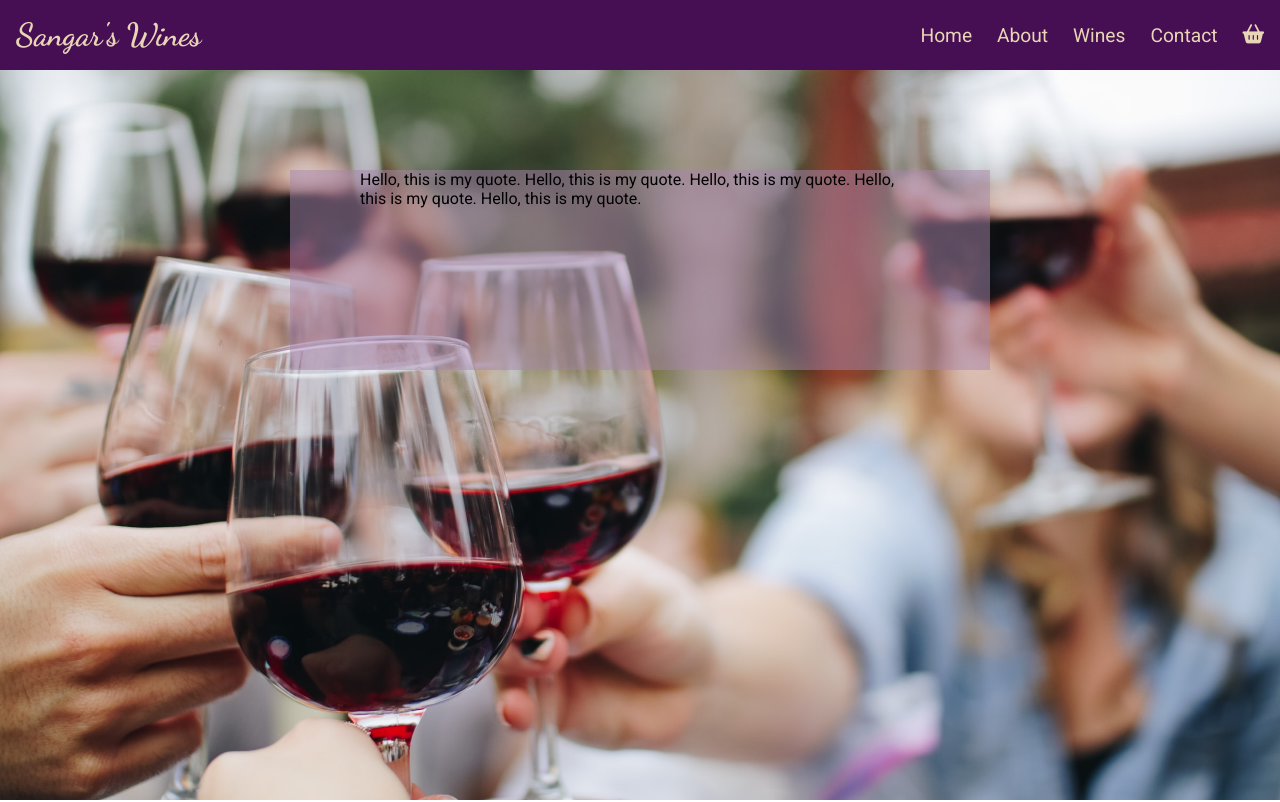
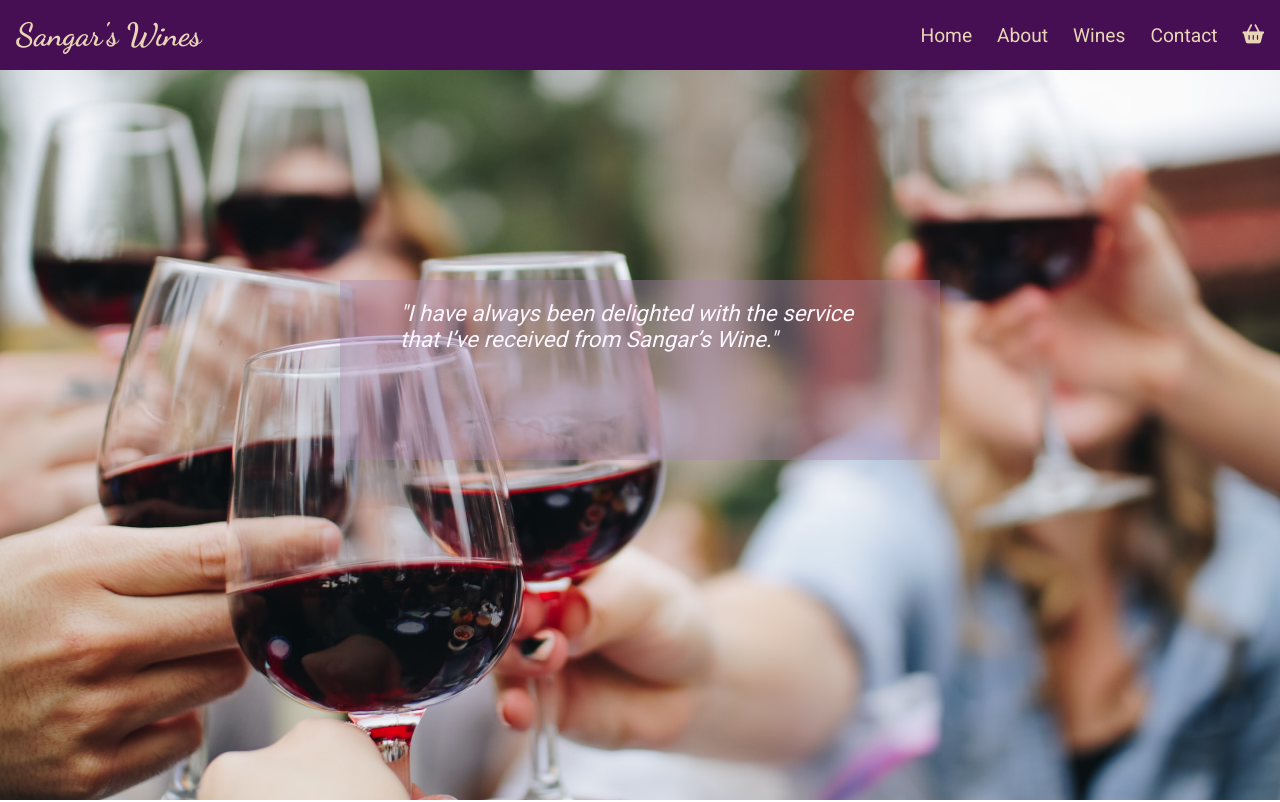
Before and after one commit to 88Hannah/nw-task, a React (Create React App) app: page / in a window 1280 px wide. Shown: the top 802 px of the page. Built offline with nearby package versions, Linux system fonts and the light colour scheme.

Commit message:
Timings calculated and styling started

```diff
--- a/src/components/Quotes.js
+++ b/src/components/Quotes.js
@@ -5,10 +5,10 @@ function Quotes() {
     return (
         <div className="quotes-container">
             <div className="quotes">
-                <p className="quote quote-1">Hello, this is my quote. Hello, this is my quote. Hello, this is my quote. Hello, this is my quote. Hello, this is my quote.</p>
-                <p className="quote quote-2">Second one. Hello, this is my quote. Hello, this is my quote. Hello, this is my quote. Hello, this is my quote.</p>
-                <p className="quote quote-3">Third time. Hello, this is my quote. Hello, this is my quote. Hello, this is my quote. Hello, this is my quote.</p>
-                <p className="quote quote-4">Fourth time. Hello, this is my quote. Hello, this is my quote. Hello, this is my quote. Hello, this is my quote.</p>
+                <p className="quote quote-1"><em>"I have always been delighted with the service that I’ve received from Sangar’s Wine."</em></p>
+                <p className="quote quote-2"><em>"I love receiving my orders from Sangar’s Wines, the quality is always exceptional."</em></p>
+                <p className="quote quote-3"><em>"A friend recommended Sangar’s Wines to me a few years ago and I’ve never looked back."</em></p>
+                <p className="quote quote-4"><em>"Every bottle has been produced to perfection and I savour every drop."</em></p>
             </div>
         </div>
     )
--- a/src/index.css
+++ b/src/index.css
@@ -12,6 +12,7 @@
   --clr-secondary: #E8D5B5;
   --clr-main-light: #FEF7FF;
   --clr-main-medium: #A786AC;
+  --rgb-main-drk: 70, 15, 83;
   --rgb-main-medium: 167, 134, 172;
 
   --ff-logo: 'Dancing Script', cursive;
@@ -266,7 +267,7 @@ header {
   background-image: url('./images/hero-landscape.jpg');
   background-position: center;
   background-size: cover;
-  padding-top: 100px;
+  /* padding-top: 100px; */
 }
 
 @media (max-width: 900px) {
@@ -568,11 +569,15 @@ footer {
 
 /* Quotes */
 .quotes-container{
-  height: 200px;
+  height: 180px;
   width: 90%;
-  max-width: 700px;
+  max-width: 600px;
   margin: 0 auto;
-  background: rgba(var(--rgb-main-medium), 0.5);
+  background: rgba(var(--rgb-main-medium), 0.4);
+  overflow: hidden;
+  position: absolute;
+  top: 35%;
+  left: calc(50% - 300px);
 }
 
 .quotes {
@@ -584,7 +589,10 @@ footer {
   padding: 0 10%;
   position: absolute;
   left: -120%;
+  top: 20px;
   opacity: 0;
+  font-size: 1.4em;
+  color: var(--clr-main-light);
 }
 
 .quote-1 {
```
